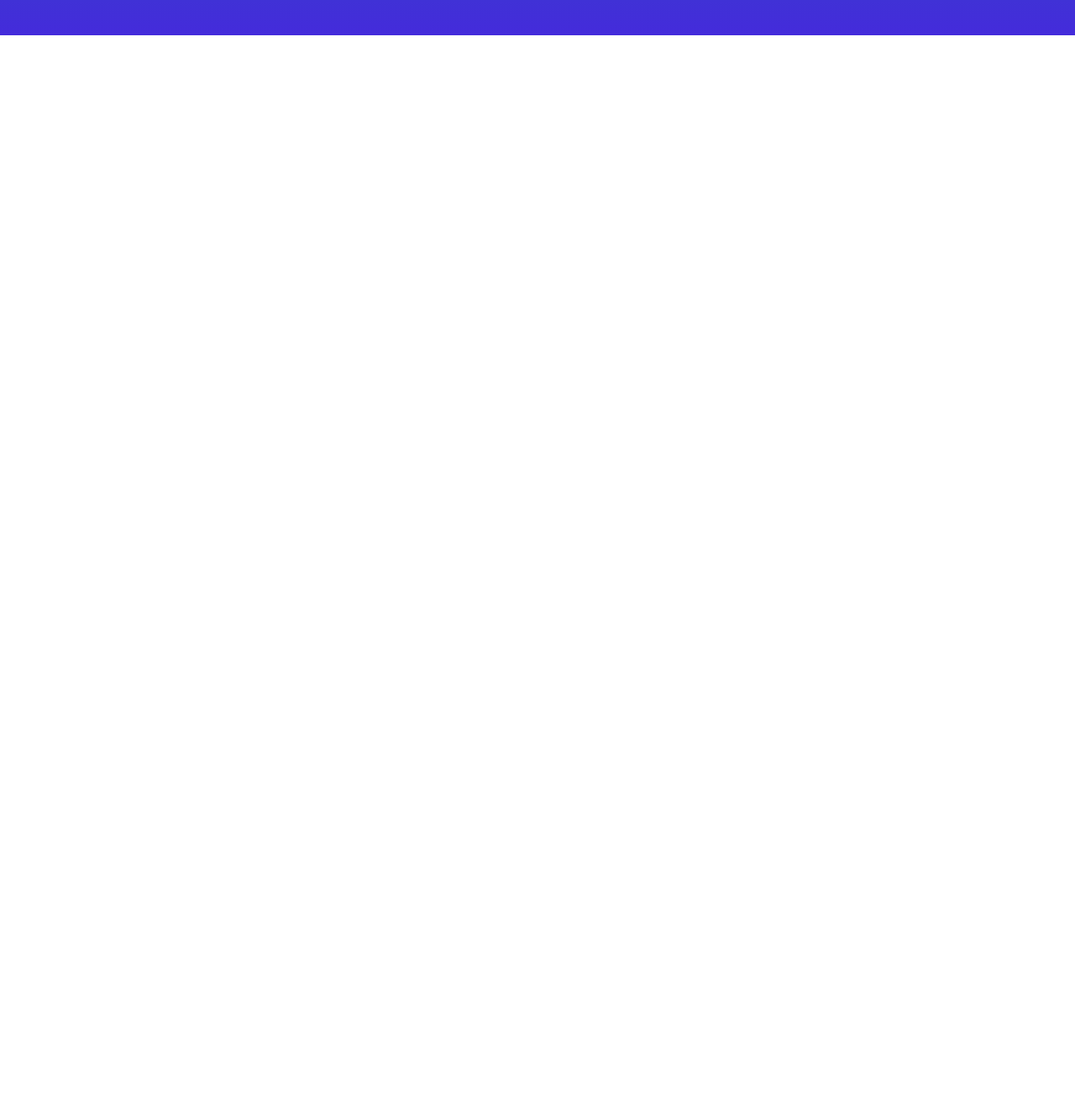
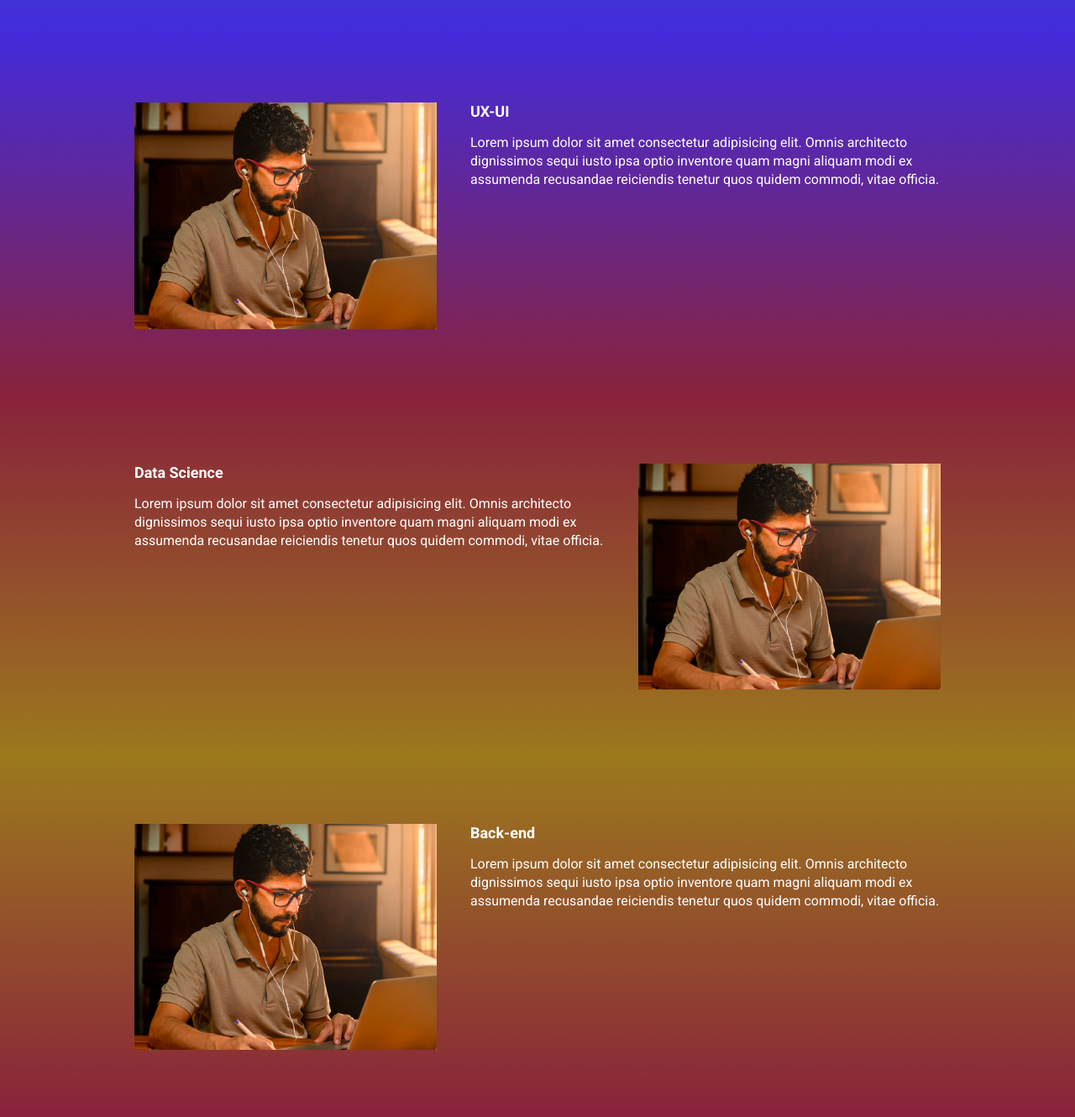
Before and after one commit to elisafa/ebac_tech_talks, a website built with Parcel: page src/index.html in a window 1280 px wide. Shown: the part 940-2270 px from the top of the page at 84% size. Before the commit the page ends 982 px from the top, so only its background shows below. Built offline with nearby package versions, Linux system fonts and the light colour scheme.

Commit message:
finalizado sessão main com animação

```diff
--- a/src/index.html
+++ b/src/index.html
@@ -11,6 +11,7 @@
       href="https://fonts.googleapis.com/css2?family=Roboto:wght@400;700;900&display=swap"
       rel="stylesheet"
     />
+    <link rel="stylesheet" href="https://unpkg.com/aos@next/dist/aos.css" />
   </head>
   <title>EBAC Tech Talks</title>
   <body>
@@ -41,8 +42,8 @@
       </div>
     </header>
 
-    <section class="event">
-      <div class="container">
+    <section class="event event--frontend">
+      <div class="container" data-aos="fade-right">
         <div class="event__details">
           <h2 class="event__details__title">Front-end</h2>
           <p class="event__details__description">
@@ -55,6 +56,51 @@
         <img class="event__image" src="./images/frontend.png" alt="Front-end" />
       </div>
     </section>
+    <section class="event event--ux-ui event--image-left">
+      <div class="container" data-aos="fade-left">
+        <div class="event__details">
+          <h2 class="event__details__title">UX-UI</h2>
+          <p class="event__details__description">
+            Lorem ipsum dolor sit amet consectetur adipisicing elit. Omnis
+            architecto dignissimos sequi iusto ipsa optio inventore quam magni
+            aliquam modi ex assumenda recusandae reiciendis tenetur quos quidem
+            commodi, vitae officia.
+          </p>
+        </div>
+        <img class="event__image" src="./images/frontend.png" alt="Front-end" />
+      </div>
+    </section>
+
+    <section class="event event--data-science">
+      <div class="container" data-aos="fade-right">
+        <div class="event__details">
+          <h2 class="event__details__title">Data Science</h2>
+          <p class="event__details__description">
+            Lorem ipsum dolor sit amet consectetur adipisicing elit. Omnis
+            architecto dignissimos sequi iusto ipsa optio inventore quam magni
+            aliquam modi ex assumenda recusandae reiciendis tenetur quos quidem
+            commodi, vitae officia.
+          </p>
+        </div>
+        <img class="event__image" src="./images/frontend.png" alt="Front-end" />
+      </div>
+    </section>
+
+    <section class="event event--backend event--image-left">
+      <div class="container" data-aos="fade-left">
+        <div class="event__details">
+          <h2 class="event__details__title">Back-end</h2>
+          <p class="event__details__description">
+            Lorem ipsum dolor sit amet consectetur adipisicing elit. Omnis
+            architecto dignissimos sequi iusto ipsa optio inventore quam magni
+            aliquam modi ex assumenda recusandae reiciendis tenetur quos quidem
+            commodi, vitae officia.
+          </p>
+        </div>
+        <img class="event__image" src="./images/frontend.png" alt="Front-end" />
+      </div>
+    </section>
+    <script src="https://unpkg.com/aos@next/dist/aos.js"></script>
     <script src="scripts/main.js"></script>
   </body>
 </html>
--- a/src/scripts/main.js
+++ b/src/scripts/main.js
@@ -1 +1 @@
-console.log('Ola mundo')
+AOS.init();
--- a/src/styles/_event.scss
+++ b/src/styles/_event.scss
@@ -1,9 +1,30 @@
+@use "variable";
+
 .event {
   padding: 80px 0;
-  background-image: linear-gradient(#1b6ca7, #442bdb);
+
+  &--frontend {
+    background-image: linear-gradient(variable.$blue1, variable.$blue2);
+  }
+  &--ux-ui {
+    background-image: linear-gradient(variable.$blue2, variable.$pink);
+  }
+  &--data-science {
+    background-image: linear-gradient(variable.$pink, variable.$yellow);
+  }
+  &--backend {
+    background-image: linear-gradient(variable.$yellow, variable.$pink);
+  }
+
+  &--image-left {
+    .container {
+      flex-direction: row-reverse;
+    }
+  }
 
   .container {
     display: flex;
+    gap: 40px;
   }
 
   &__image {
@@ -11,8 +32,6 @@
   }
 
   &__details {
-    margin-right: 40px;
-
     &__title {
       font-size: 18px;
       font-weight: bold;
--- a/src/styles/_hero.scss
+++ b/src/styles/_hero.scss
@@ -1,3 +1,5 @@
+@use "variable";
+
 .hero {
   padding-top: 64px;
   padding-bottom: 100px;
@@ -17,7 +19,7 @@
     left: 0;
     width: 100%;
     height: 100%;
-    background-color: #000;
+    background-color: variable.$secundaryTextColor;
     opacity: 0.7;
   }
 
--- /dev/null
+++ b/src/styles/_variable.scss
@@ -0,0 +1,8 @@
+$textColor: #fff;
+$secundaryTextColor: #000;
+
+$blue1: #1b6ca7;
+$blue2: #442bdb;
+$pink: #89223b;
+$yellow: #9c791d;
+$purple: #af2ac3;
--- a/src/styles/components/_buttons.scss
+++ b/src/styles/components/_buttons.scss
@@ -1,3 +1,5 @@
+@use "../variable";
+
 .button {
   padding: 3px;
   font-size: 18px;
@@ -8,7 +10,7 @@
 
   &--primary {
     color: #fff;
-    background-color: #4f2ac3;
+    background-color: variable.$purple;
   }
 
   @media (max-width: 640px) {
--- a/src/styles/components/_infos_bar.scss
+++ b/src/styles/components/_infos_bar.scss
@@ -1,6 +1,8 @@
+@use "../variable";
+
 .infos-bar {
   padding: 16px 24px;
-  background-color: #fff;
+  background-color: variable.$textColor;
   display: flex;
   justify-content: space-between;
 
@@ -10,10 +12,10 @@
 
     &__item {
       font-size: 14px;
-      color: #000;
+      color: variable.$secundaryTextColor;
 
       b {
-        color: #000;
+        color: variable.$secundaryTextColor;
         font-size: 18px;
         display: block;
       }
--- a/src/styles/main.scss
+++ b/src/styles/main.scss
@@ -2,13 +2,14 @@
 @use "./components/infos_bar";
 @use "./components/buttons";
 @use "event";
+@use "variable";
 
 * {
   margin: 0;
   padding: 0;
   box-sizing: border-box;
   font-family: Roboto, "sans-serif";
-  color: #fff;
+  color: variable.$textColor;
   list-style: none;
 }
 
```
